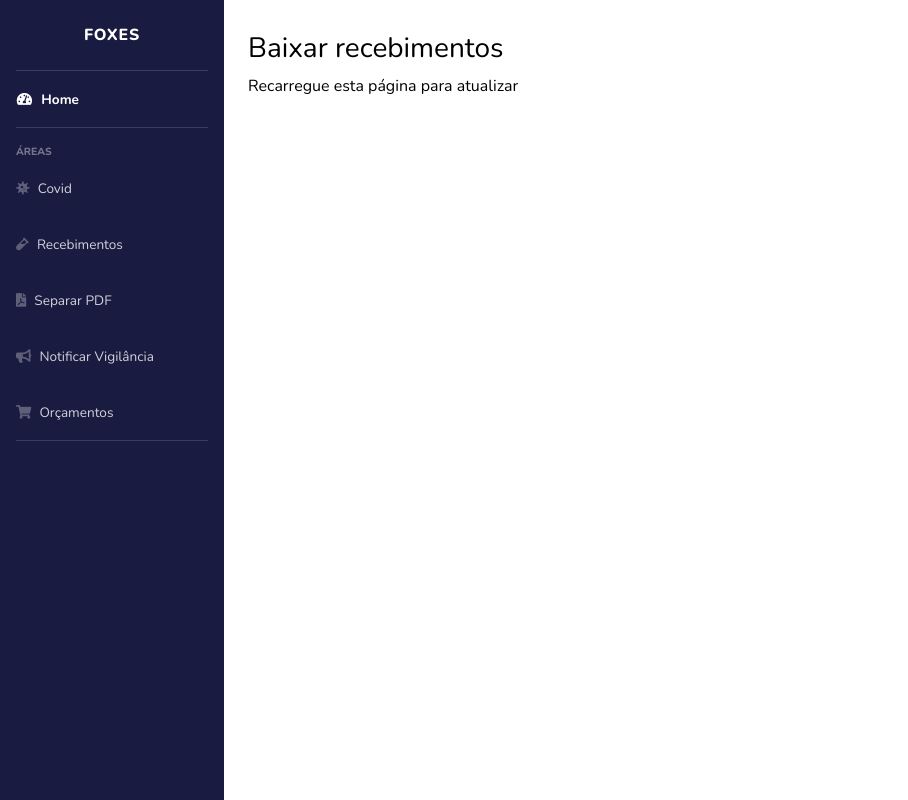
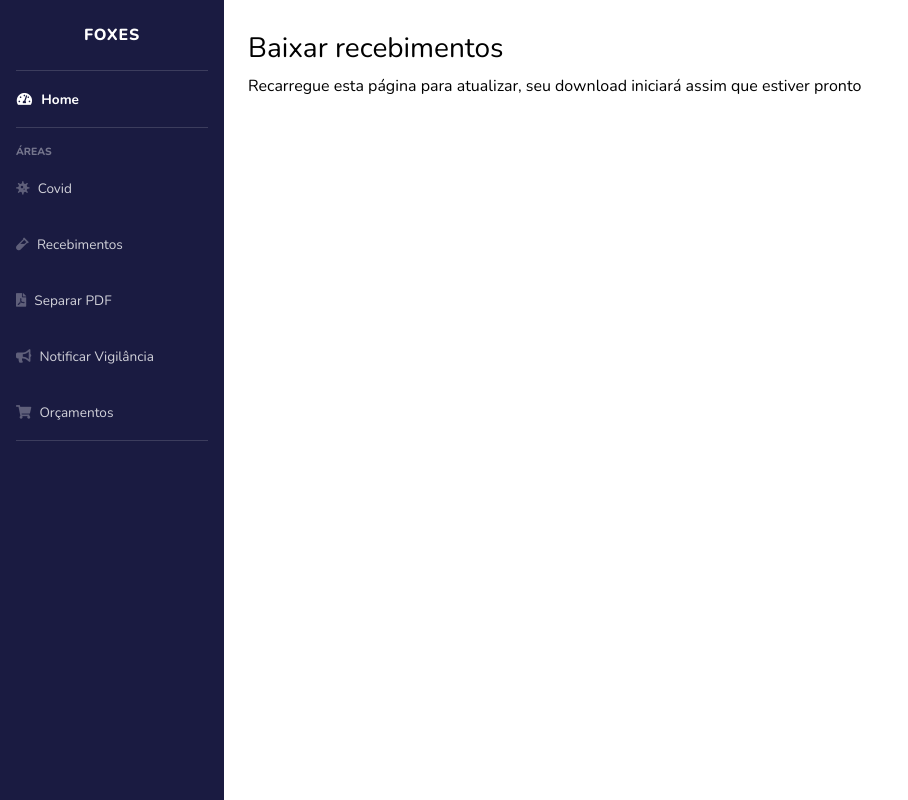
Before and after one commit to Matt-BF/foxes-utilities, a Flask app: template flask_app/extras/templates/png_download.html in a window 1280 px wide. Shown: the whole page, without its empty margins (0-908 px from the left). Run offline with Flask 2, Linux system fonts and the light colour scheme; the template is opened without the code that fills it, so the values that code supplies are empty; some libraries are stand-ins or nearby versions.

Commit message:
change text

```diff
--- a/flask_app/extras/templates/png_download.html
+++ b/flask_app/extras/templates/png_download.html
@@ -3,7 +3,7 @@
 
 <div class="container-fluid" style="margin-top:2rem">
     <h3>Baixar recebimentos</h3>
-    <p>Recarregue esta página para atualizar</p>
+    <p>Recarregue esta página para atualizar, seu download iniciará assim que estiver pronto</p>
     {% if error %}
     <p>Erro: {{ error }}</p>
     {% endif %}
```
